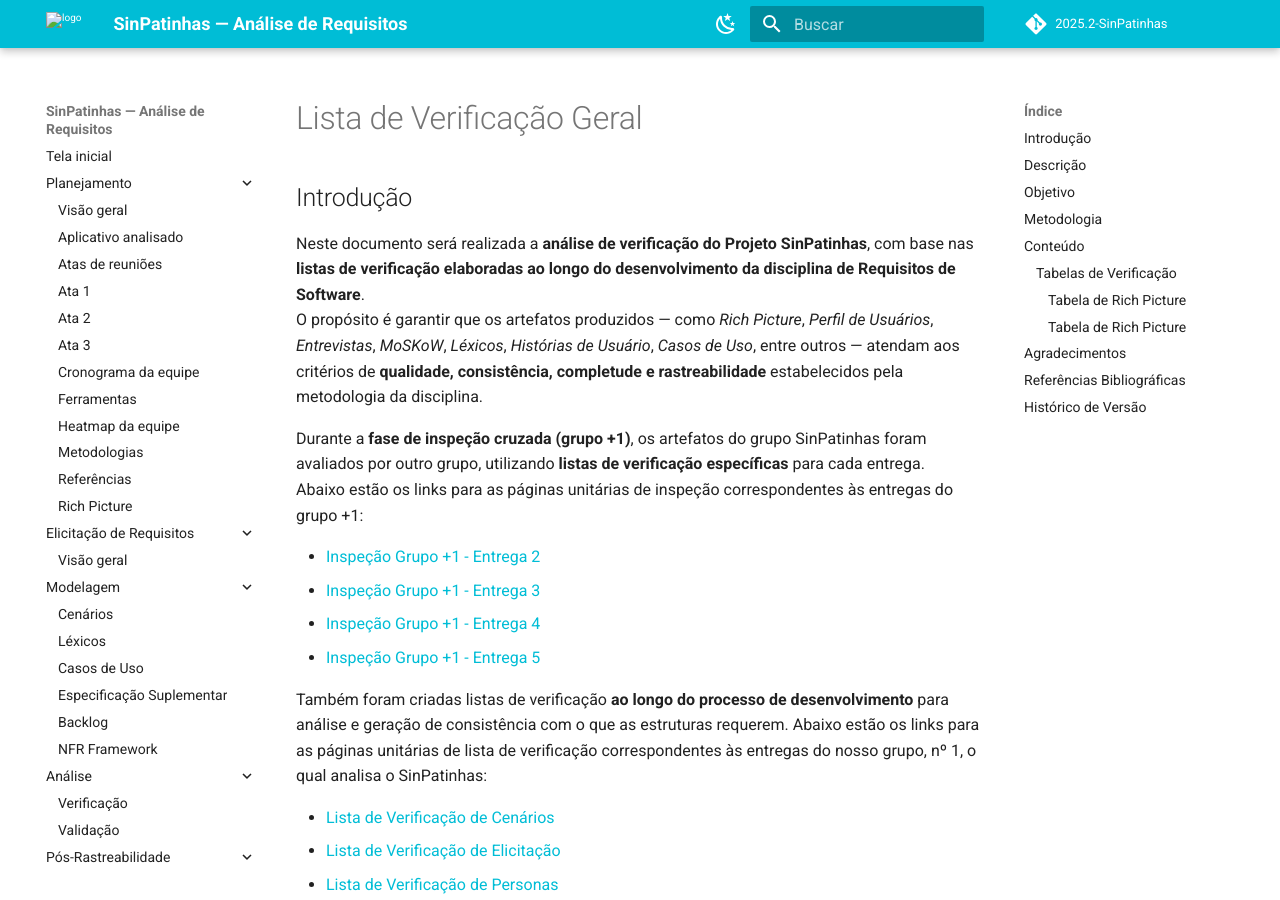
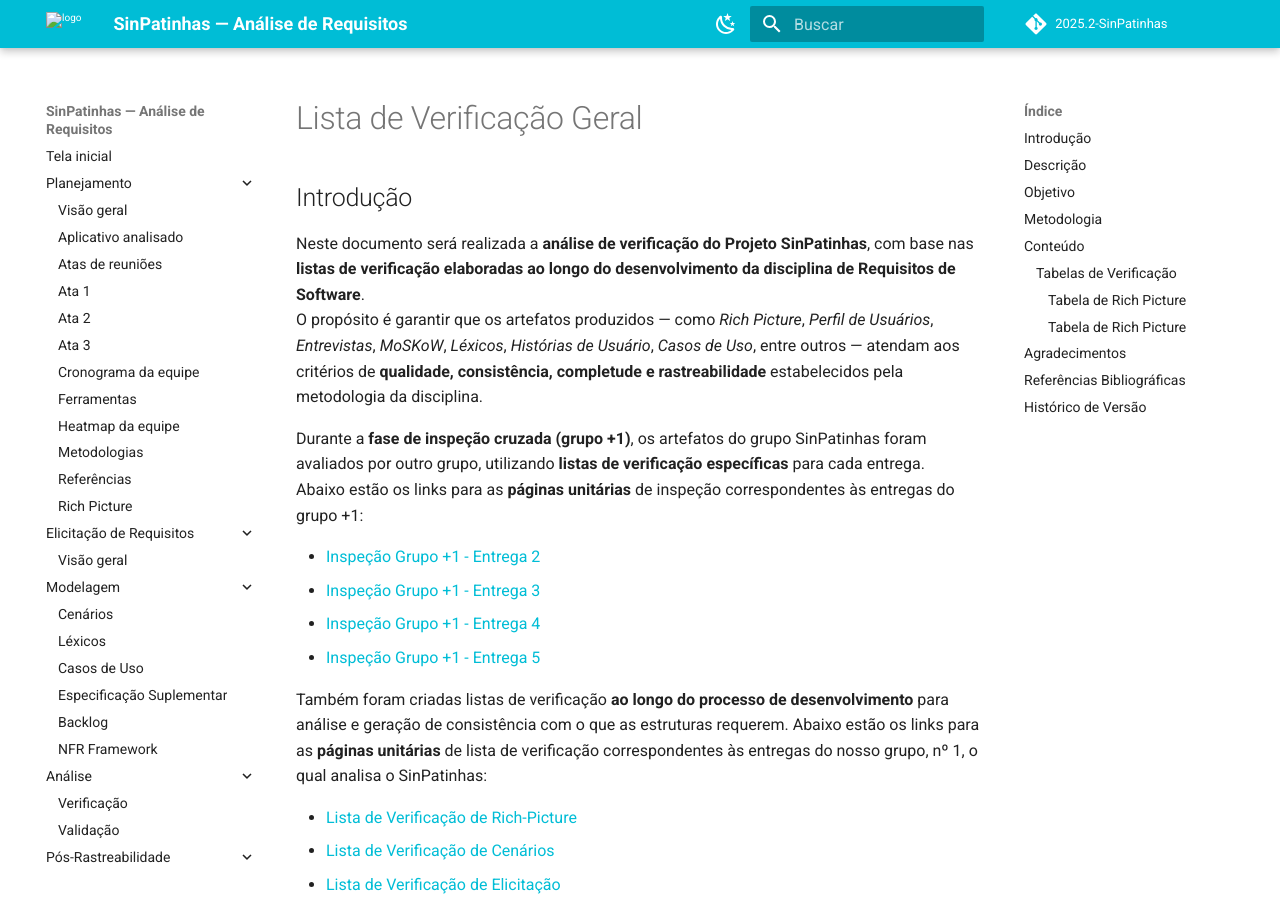
Before and after one commit to Requisitos-de-Software/2025.2-SinPatinhas, an MkDocs documentation site: the page built from docs/analise/verificacao_geral.md, in a window 1280 px wide and 900 px high. Built offline with MkDocs 1.6.1 and Material for MkDocs 9.7.7, drawn with Linux system fonts in a browser that asks for light colours; comment, search, counter and statistics services are not loaded.

Commit message:
fix(verification): Edição da página de lista de verificação geral.

```diff
--- a/docs/analise/verificacao_geral.md
+++ b/docs/analise/verificacao_geral.md
@@ -5,7 +5,7 @@ Neste documento será realizada a **análise de verificação do Projeto SinPati
 O propósito é garantir que os artefatos produzidos — como *Rich Picture*, *Perfil de Usuários*, *Entrevistas*, *MoSKoW*, *Léxicos*, *Histórias de Usuário*, *Casos de Uso*, entre outros — atendam aos critérios de **qualidade, consistência, completude e rastreabilidade** estabelecidos pela metodologia da disciplina.
 
 Durante a **fase de inspeção cruzada (grupo +1)**, os artefatos do grupo SinPatinhas foram avaliados por outro grupo, utilizando **listas de verificação específicas** para cada entrega.
-Abaixo estão os links para as páginas unitárias de inspeção correspondentes às entregas do grupo +1:
+Abaixo estão os links para as **páginas unitárias** de inspeção correspondentes às entregas do grupo +1:
 
 - [Inspeção Grupo +1 - Entrega 2](../inspecoes/inspecao_g2_e2.md)
 - [Inspeção Grupo +1 - Entrega 3](../inspecoes/inspecao_g2_e3.md)
@@ -13,8 +13,9 @@ Abaixo estão os links para as páginas unitárias de inspeção correspondentes
 - [Inspeção Grupo +1 - Entrega 5](../inspecoes/inspecao_g2_e5.md)
 
 Também foram criadas listas de verificação **ao longo do processo de desenvolvimento** para análise e geração de consistência com o que as estruturas requerem.
-Abaixo estão os links para as páginas unitárias de lista de verificação correspondentes às entregas do nosso grupo, nº 1, o qual analisa o SinPatinhas:
+Abaixo estão os links para as **páginas unitárias** de lista de verificação correspondentes às entregas do nosso grupo, nº 1, o qual analisa o SinPatinhas:
 
+- [Lista de Verificação de Rich-Picture](../planejamento/rich-picture/lista_de_verificao.md)
 - [Lista de Verificação de Cenários](../elicitacao/listas_verificacao/lista_cenarios.md)
 - [Lista de Verificação de Elicitação](../elicitacao/listas_verificacao/lista_elicitacao.md)
 - [Lista de Verificação de Personas](../elicitacao/listas_verificacao/lista_personas.md)
@@ -100,7 +101,7 @@ A seguir, são apresentadas as tabelas correspondentes a cada técnica de modela
 | #V021 | Perfil de Usuário | [O perfil de usuário descreve características (faixa etária, nível de instrução) dos usuários do sistema?]() | | Heloisa, Pedro, Leticia, Mateus |
 | #V022 | Perfil de Usuário | [As características analisadas para o perfil do usuário são relevantes para o desenvolvimento do sistema projetado?]() | | Heloisa |
 | #V023 | Perfil de Usuário | [Foram coletados dados sobre as características dos usuários através de estudo? (entrevistas, questionários)]() | | Heloisa |
-| #V024 | Perfil de Usuário | [Os dados coletados foram agregados em grupos de acordo com os valores observados?]() (faixa etária 10-15 anos) | Mateus, Heloisa |
+| #V024 | Perfil de Usuário | [Os dados coletados foram agregados em grupos de acordo com os valores observados?]() (faixa etária 10-15 anos) |  | Mateus, Heloisa |
 | #V025 | Perfil de Usuário | [Foram traçados perfis de usuário considerando as faixas de dados agregados?]() | | Heloisa |
 | #V026 | Perfil de Usuário | [Foi calculada a proporção de usuários que se encaixam em cada perfil?]() | | Heloisa, Mateus |
 | #V027 | Perfil de Usuário | [O perfil de usuário foi elaborado dentro de um processo iterativo?]() | | Heloisa |
```
